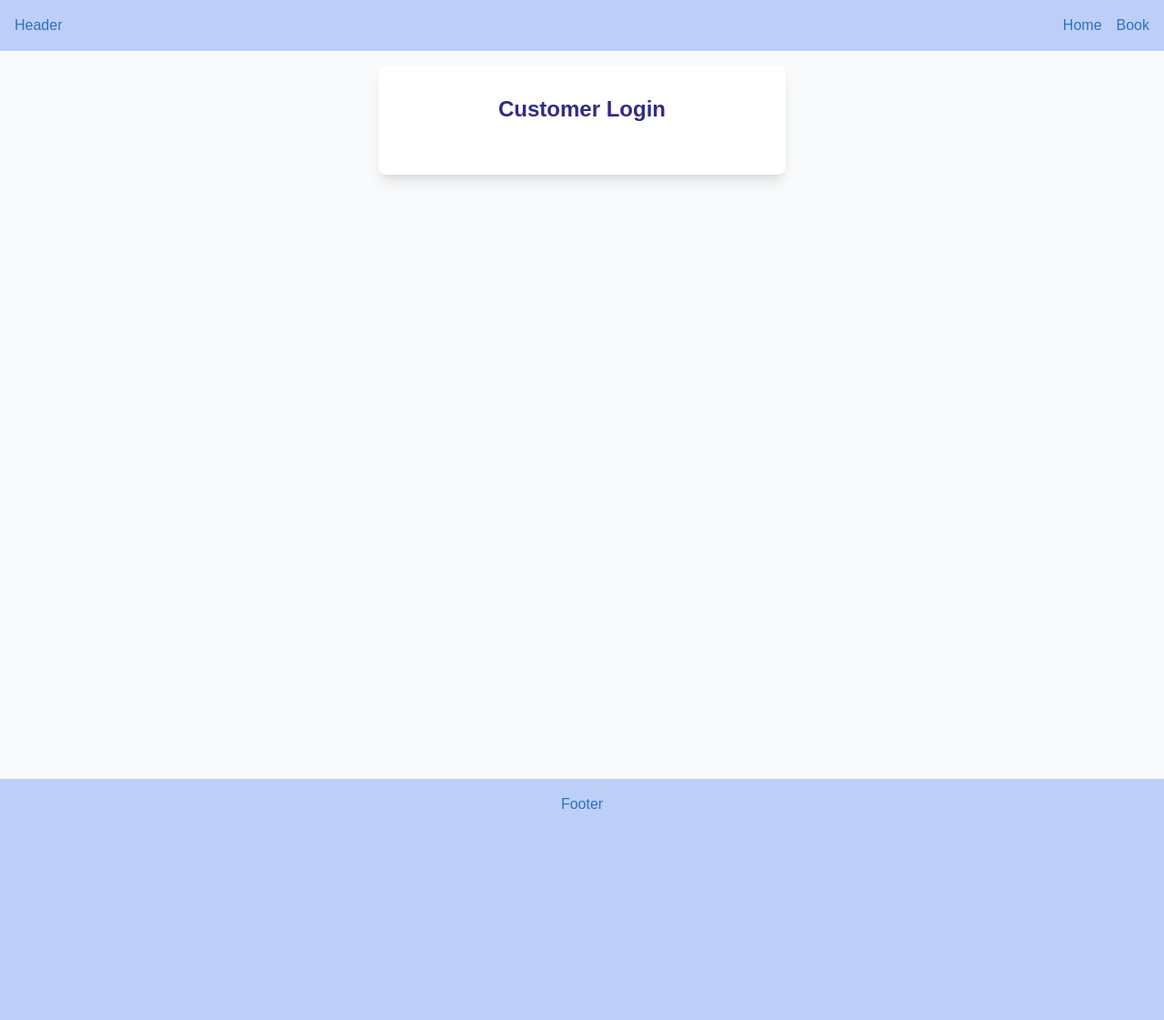
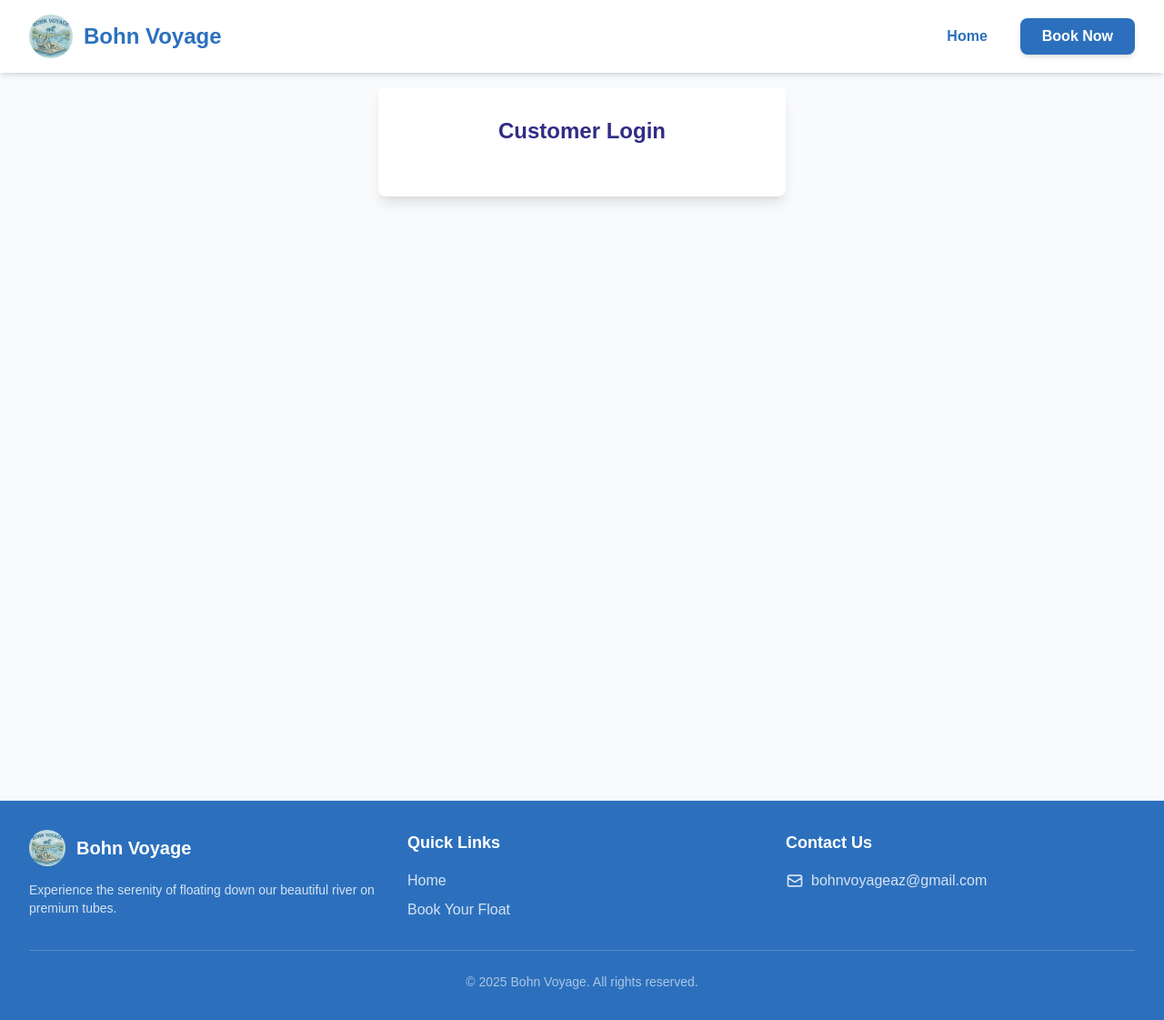
Before and after one commit to tbohn2/bohn_voyage, a Next.js app: page /customer-login in a window 1280 px wide. Shown: the whole page at 91% size. Before the commit the page ends 912 px from the top, so only its background shows below. Built offline with nearby package versions, Linux system fonts and the light colour scheme.

Commit message:
Styled header and footer

```diff
--- a/components/footer.tsx
+++ b/components/footer.tsx
@@ -1,7 +1,83 @@
+import Link from "next/link";
+import Image from "next/image";
+
 export default function Footer() {
     return (
-        <div className="flex justify-center items-center justify-self-end align-self-end p-4">
-            <h1>Footer</h1>
-        </div>
+        <footer className="bg-secondary text-white mt-auto z-10">
+            <div className="max-w-7xl mx-auto px-4 sm:px-6 lg:px-8 py-8">
+                <div className="grid grid-cols-1 md:grid-cols-3 gap-8">
+                    {/* Brand Section */}
+                    <div className="flex flex-col items-center md:items-start">
+                        <Link href="/" className="flex items-center gap-3 mb-4 hover:opacity-80 transition-opacity">
+                            <div className="relative w-10 h-10">
+                                <Image
+                                    src="/images/logo.jpg"
+                                    alt="Bohn Voyage Logo"
+                                    fill
+                                    className="object-contain rounded-full"
+                                />
+                            </div>
+                            <h2 className="text-xl font-bold">Bohn Voyage</h2>
+                        </Link>
+                        <p className="text-white/80 text-sm text-center md:text-left">
+                            Experience the serenity of floating down our beautiful river on premium tubes.
+                        </p>
+                    </div>
+
+                    {/* Quick Links */}
+                    <div className="flex flex-col items-center md:items-start">
+                        <h3 className="text-lg font-semibold mb-4">Quick Links</h3>
+                        <nav className="flex flex-col gap-2">
+                            <Link
+                                href="/"
+                                className="text-white/80 hover:text-white transition-colors"
+                            >
+                                Home
+                            </Link>
+                            <Link
+                                href="/book"
+                                className="text-white/80 hover:text-white transition-colors"
+                            >
+                                Book Your Float
+                            </Link>
+                        </nav>
+                    </div>
+
+                    {/* Contact Section */}
+                    <div className="flex flex-col items-center md:items-start">
+                        <h3 className="text-lg font-semibold mb-4">Contact Us</h3>
+                        <div className="flex flex-col gap-3">
+                            <a
+                                href="mailto:bohnvoyageaz@gmail.com"
+                                className="text-white/80 hover:text-white transition-colors flex items-center gap-2"
+                            >
+                                <svg
+                                    className="w-5 h-5"
+                                    fill="none"
+                                    stroke="currentColor"
+                                    viewBox="0 0 24 24"
+                                    xmlns="http://www.w3.org/2000/svg"
+                                >
+                                    <path
+                                        strokeLinecap="round"
+                                        strokeLinejoin="round"
+                                        strokeWidth={2}
+                                        d="M3 8l7.89 5.26a2 2 0 002.22 0L21 8M5 19h14a2 2 0 002-2V7a2 2 0 00-2-2H5a2 2 0 00-2 2v10a2 2 0 002 2z"
+                                    />
+                                </svg>
+                                bohnvoyageaz@gmail.com
+                            </a>
+                        </div>
+                    </div>
+                </div>
+
+                {/* Copyright */}
+                <div className="border-t border-white/20 mt-8 pt-6 text-center">
+                    <p className="text-white/60 text-sm">
+                        © {new Date().getFullYear()} Bohn Voyage. All rights reserved.
+                    </p>
+                </div>
+            </div>
+        </footer>
     );
 }
--- a/components/header.tsx
+++ b/components/header.tsx
@@ -1,13 +1,40 @@
 import Link from "next/link";
+import Image from "next/image";
 
 export default function Header() {
     return (
-        <div className="flex justify-between items-center p-4">
-            <h1>Header</h1>
-            <div className="flex gap-4">
-                <Link href="/">Home</Link>
-                <Link href="/book">Book</Link>
+        <header className="bg-white shadow-md sticky top-0 z-50">
+            <div className="max-w-7xl mx-auto px-4 sm:px-6 lg:px-8">
+                <div className="flex justify-between items-center py-4">
+                    <Link href="/" className="flex items-center gap-3 hover:opacity-80 transition-opacity">
+                        <div className="relative w-12 h-12">
+                            <Image
+                                src="/images/logo.jpg"
+                                alt="Bohn Voyage Logo"
+                                fill
+                                className="object-contain rounded-full"
+                            />
+                        </div>
+                        <h1 className="text-2xl font-bold text-[var(--secondary)] hidden sm:block">
+                            Bohn Voyage
+                        </h1>
+                    </Link>
+                    <nav className="flex gap-6 items-center">
+                        <Link
+                            href="/"
+                            className="text-[var(--secondary)] font-semibold hover:text-[var(--primary)] transition-colors duration-200 px-3 py-2 rounded-lg hover:bg-[var(--primary)]/20"
+                        >
+                            Home
+                        </Link>
+                        <Link
+                            href="/book"
+                            className="bg-[var(--secondary)] text-white font-semibold px-6 py-2 rounded-lg hover:opacity-90 transition-all duration-200 transform hover:scale-105 shadow-md"
+                        >
+                            Book Now
+                        </Link>
+                    </nav>
+                </div>
             </div>
-        </div>
+        </header>
     );
 }
```
